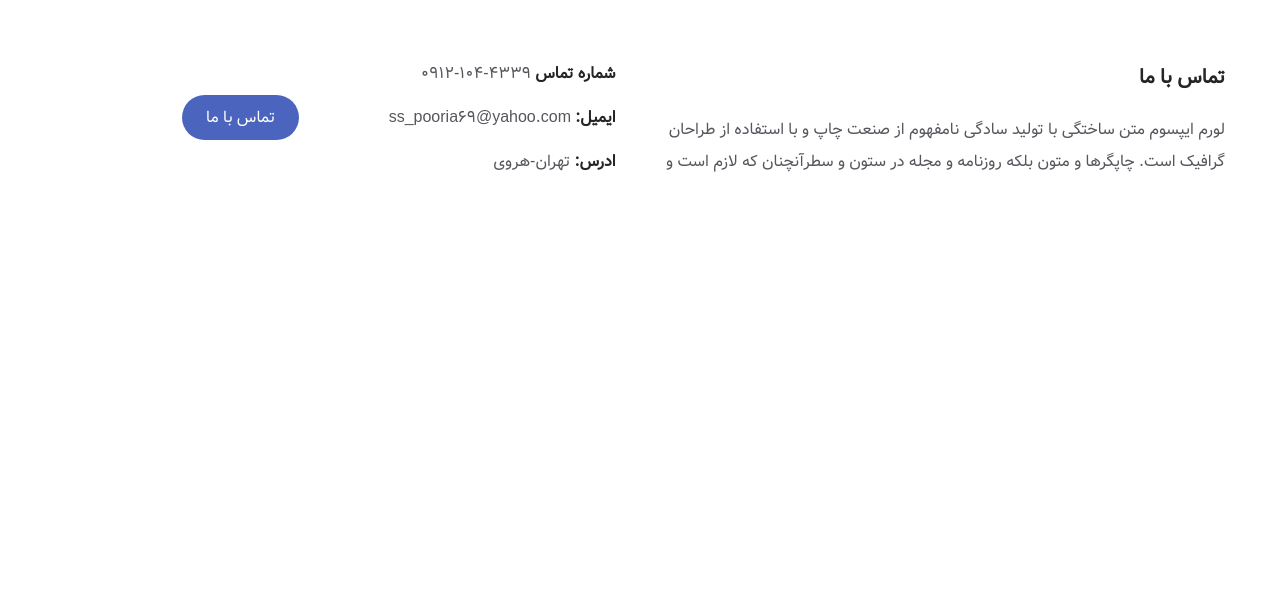
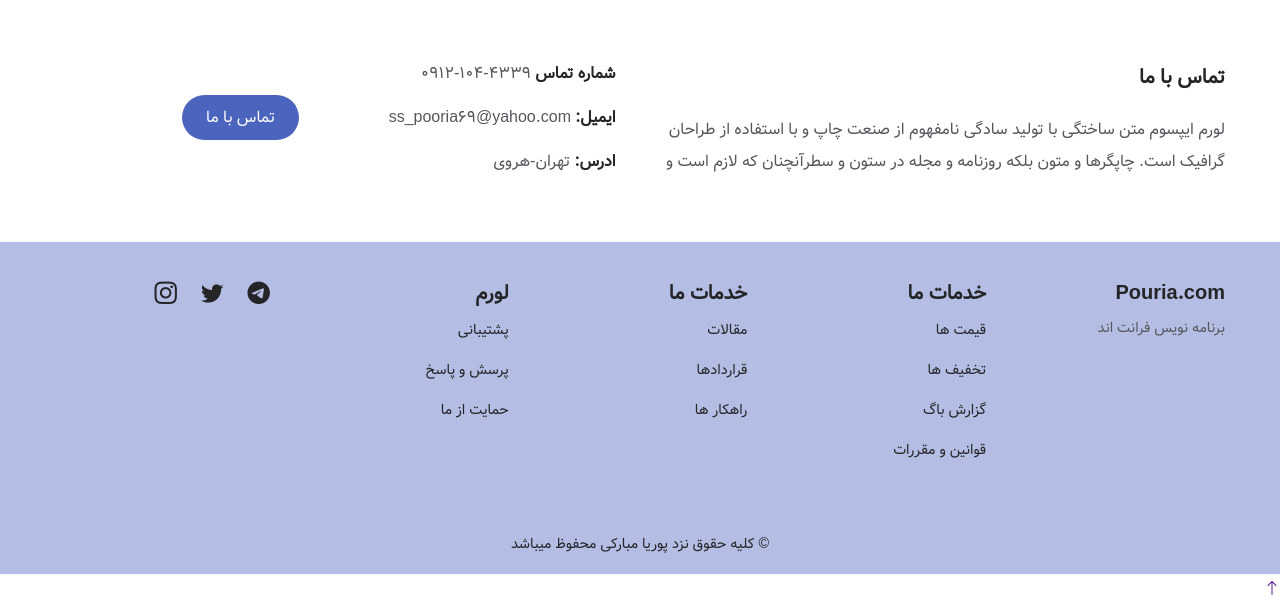
Before and after one commit to pouria-mobaraki/Sass-project, a website: page index.html in a window 1280 px wide. Shown: the part 2322-2928 px from the top of the page. Before the commit the page ends 2564 px from the top, so only its background shows below. Drawn offline with Linux system fonts and the light colour scheme; files whose address does not match are found by name.

Commit message:
add footer

```diff
--- a/index.html
+++ b/index.html
@@ -1,22 +1,22 @@
 <!DOCTYPE html>
 <html dir="rtl" lang="fa">
   <head>
-    <meta charset="UTF-8">
-    <meta name="viewport" content="width=device-width, initial-scale=1.0">
+    <meta charset="UTF-8" />
+    <meta name="viewport" content="width=device-width, initial-scale=1.0" />
     <title>Pouria Sass project</title>
 
     <!-- Bootstrap Icons -->
-    <link rel="stylesheet" href="./css/bootstrap-icons.css">
+    <link rel="stylesheet" href="./css/bootstrap-icons.css" />
     <!-- Css File -->
-    <link rel="stylesheet" href="./css/styles.css">
+    <link rel="stylesheet" href="./css/styles.css" />
   </head>
   <body>
     <header class="header" id="header">
       <nav class="nav container">
         <a class="nav__logo" href="">Pouria.com</a>
 
-            <div class="nav__menu ">
-                <ul class="nav__list ">
+        <div class="nav__menu">
+          <ul class="nav__list">
             <li class="nav__item">
               <a class="nav__link" href="#home">صفحه اصلی</a>
             </li>
@@ -32,8 +32,6 @@
 
             <i class="bi bi-toggle-off"></i>
           </ul>
-
-
         </div>
 
         <div class="nav__toggle">
@@ -47,16 +45,17 @@
     <section class="home section" id="home">
       <div class="home__container container">
         <article class="svg__img home__img">
-            <img src="./images/example-13.svg" alt="">
+          <img src="./images/example-13.svg" alt="" />
         </article>
 
         <article class="home__info">
           <h1 class="home__title">
-                بهترین وبلاگ تخصصی <br>
+            بهترین وبلاگ تخصصی <br />
             <span>پوریا وبلاگ</span>
           </h1>
           <p class="home__description">
-                این وبلاگ مختص به اطلاعات حرفه ای و تخصصی در حوزه تکنولوژی و نرم افزار است
+            این وبلاگ مختص به اطلاعات حرفه ای و تخصصی در حوزه تکنولوژی و نرم
+            افزار است
           </p>
 
           <a href="#" class="button">کلیک کنید</a>
@@ -66,47 +65,43 @@
 
     <section class="about section" id="about">
       <div class="about__container container">
-
         <article class="about__info">
           <h1 class="section__title">
-                   بهترین وبلاگ تخصصی <br>
+            بهترین وبلاگ تخصصی <br />
             <span>درباره ما </span>
           </h1>
           <p class="about__description">
-                   این وبلاگ مختص به اطلاعات حرفه ای و تخصصی در حوزه تکنولوژی و نرم افزار است
+            این وبلاگ مختص به اطلاعات حرفه ای و تخصصی در حوزه تکنولوژی و نرم
+            افزار است
           </p>
 
           <a href="#" class="button">کلیک کنید</a>
         </article>
 
         <article class="svg__img about__img">
-            <img src="./images/example-17.svg" alt="">
+          <img src="./images/example-17.svg" alt="" />
         </article>
-
-
       </div>
     </section>
 
     <section class="support section" id="support">
       <div class="support__container container">
-
         <article class="support__info">
           <h1 class="section__title">
-                   بهترین وبلاگ تخصصی <br>
+            بهترین وبلاگ تخصصی <br />
             <span>پشتیبانی </span>
           </h1>
           <p class="support__description">
-                   این وبلاگ مختص به اطلاعات حرفه ای و تخصصی در حوزه تکنولوژی و نرم افزار است
+            این وبلاگ مختص به اطلاعات حرفه ای و تخصصی در حوزه تکنولوژی و نرم
+            افزار است
           </p>
 
           <a href="#" class="button">کلیک کنید</a>
         </article>
 
         <article class="svg__img support__img">
-            <img src="./images/example-28.svg" alt="">
+          <img src="./images/example-28.svg" alt="" />
         </article>
-
-
       </div>
     </section>
 
@@ -116,7 +111,7 @@
       <div class="services__container container">
         <article class="services__info">
           <h3 class="services__title">لورم اپیسوم</h3>
-                <i class="services__icon bi bi-browser-chrome" ></i>
+          <i class="services__icon bi bi-browser-chrome"></i>
           <p class="services__description">
             لورم اپیسوم ساختگی با تکنولوژی ساختگی و نا مفهوم
           </p>
@@ -127,7 +122,7 @@
 
         <article class="services__info">
           <h3 class="services__title">لورم اپیسوم</h3>
-                <i class="services__icon bi bi-browser-edge" ></i>
+          <i class="services__icon bi bi-browser-edge"></i>
           <p class="services__description">
             لورم اپیسوم ساختگی با تکنولوژی ساختگی و نا مفهوم
           </p>
@@ -138,7 +133,7 @@
 
         <article class="services__info">
           <h3 class="services__title">لورم اپیسوم</h3>
-                <i class="services__icon bi bi-browser-firefox" ></i>
+          <i class="services__icon bi bi-browser-firefox"></i>
           <p class="services__description">
             لورم اپیسوم ساختگی با تکنولوژی ساختگی و نا مفهوم
           </p>
@@ -153,16 +148,14 @@
       <div class="app__container container">
         <article class="app__info">
           <h2 class="app__title section__title-container">
-               لورم اپیسوم ساختگی <br> <span>برنامه ها</span>
+            لورم اپیسوم ساختگی <br />
+            <span>برنامه ها</span>
           </h2>
 
           <p class="app__description">
-                لورم ایپسوم متن ساختگی
-                با تولید سادگی نامفهوم از صنعت چاپ،
-                 و با استفاده از طراحان گرافیک است،
-                 چاپگرها و متون بلکه روزنامه
-                 و مجله در ستون و سطرآنچنان که لازم است،
-                 و برای شرایط فعلی تکنولوژی مورد نیاز،
+            لورم ایپسوم متن ساختگی با تولید سادگی نامفهوم از صنعت چاپ، و با
+            استفاده از طراحان گرافیک است، چاپگرها و متون بلکه روزنامه و مجله در
+            ستون و سطرآنچنان که لازم است، و برای شرایط فعلی تکنولوژی مورد نیاز،
           </p>
 
           <div class="app__buttons">
@@ -178,7 +171,7 @@
         </article>
 
         <article class="svg__img app__img">
-                <img class="app__image" src="./images/IMG_6309.JPG" alt="">
+          <img class="app__image" src="./images/IMG_6309.JPG" alt="" />
         </article>
       </div>
     </section>
@@ -188,9 +181,9 @@
         <article>
           <h2 class="section__title-center">تماس با ما</h2>
           <p class="contact__description">
-                    لورم ایپسوم متن ساختگی با تولید سادگی نامفهوم از صنعت چاپ و
-                     با استفاده از طراحان گرافیک است. چاپگرها
-                     و متون بلکه روزنامه و مجله در ستون و سطرآنچنان که لازم است و
+            لورم ایپسوم متن ساختگی با تولید سادگی نامفهوم از صنعت چاپ و با
+            استفاده از طراحان گرافیک است. چاپگرها و متون بلکه روزنامه و مجله در
+            ستون و سطرآنچنان که لازم است و
           </p>
         </article>
 
@@ -208,8 +201,6 @@
               ادرس:
               <span class="contact__information">تهران-هروی</span>
             </li>
-
-
           </ul>
         </article>
 
@@ -221,6 +212,51 @@
       </div>
     </section>
 
+    <footer class="footer section">
+      <div class="footer__container container">
+        <article class="footer__content">
+          <a href="#" class="footer__logo">Pouria.com</a>
+          <p class="footer__description">برنامه نویس فرانت اند</p>
+        </article>
+        <article class="footer__content">
+          <h3 class="footer__title">خدمات ما</h3>
+          <ul class="footer__links">
+            <li><a href="" class="footer__link">قیمت ها</a></li>
+            <li><a href="" class="footer__link">تخفیف ها</a></li>
+            <li><a href="" class="footer__link">گزارش باگ</a></li>
+            <li><a href="" class="footer__link">قوانین و مقررات</a></li>
+          </ul>
+        </article>
+        <article class="footer__content">
+          <h3 class="footer__title">خدمات ما</h3>
+          <ul class="footer__links">
+            <li><a href="" class="footer__link">مقالات</a></li>
+            <li><a href="" class="footer__link"> قراردادها</a></li>
+            <li><a href="" class="footer__link"> راهکار ها </a></li>
+          </ul>
+        </article>
+        <article class="footer__content">
+          <h3 class="footer__title">لورم</h3>
+          <ul class="footer__links">
+            <li><a href="" class="footer__link">پشتیبانی</a></li>
+            <li><a href="" class="footer__link"> پرسش و پاسخ</a></li>
+            <li><a href="" class="footer__link"> حمایت از ما </a></li>
+          </ul>
+        </article>
+        <article class="footer__social">
+          <a href="" class="footer__social-link"><i class="bi bi-telegram"></i></a>
+          <a href="" class="footer__social-link"><i class="bi bi-twitter"></i></a>
+          <a href="" class="footer__social-link"><i class="bi bi-instagram"></i></a>
+        </article>
+      </div>
+
+      <p class="footer__copy">&#169; کلیه حقوق نزد پوریا مبارکی محفوظ میباشد</p>
+    </footer>
+
+    <a href="" class="scrollup">
+        <i class="scrollup__icon bi bi-arrow-up"></i>
+    </a>
+
     <script src="./js/app.js"></script>
   </body>
 </html>
--- /dev/null
+++ b/scss/components/_footer.scss
@@ -0,0 +1,45 @@
+.footer {
+   background: var(--primary-color-lighten);
+   padding-top: 2rem;
+
+    &__container {
+       row-gap: 2rem;
+    }
+    &__logo,&__title {
+        font-size: 1.25rem;
+        font-weight: bold;
+    }
+    &__logo {
+        margin-bottom: 0.75rem;
+        color: var(--title-color);
+    }
+
+    &__description,&__link {
+        font-size: .9rem;
+    }
+    &__link {
+        color: var(--title-color);
+    }
+
+    &__links {
+        display: grid;
+        row-gap: .5rem;
+    }
+
+    &__social {
+        display: flex;
+        column-gap: 1.5rem;
+
+        &-link {
+            font-size: 1.25rem;
+            color: var(--title-color);
+        }
+    }
+
+&__copy {
+    margin-top: 4rem;
+    text-align: center;
+    font-size: .9rem;
+    color: var(--title-color);
+}
+}
--- a/scss/components/_mediaqueries.scss
+++ b/scss/components/_mediaqueries.scss
@@ -16,6 +16,10 @@
         grid-template-columns: repeat(2,1fr);
         align-items: center;
 
+    }
+
+    .footer__container {
+        grid-template-columns: repeat(2,1fr);
     }
     .home__img {
         order: 1;
@@ -110,4 +114,12 @@
     .contact__container {
         grid-template-columns: 3fr 1.5fr 1.25fr;
     }
+
+    .footer__container {
+        grid-template-columns: repeat(5,1fr);
+    }
+
+    .footer__social-link{
+font-size: 1.4rem;
+    }
   }
--- /dev/null
+++ b/scss/components/_scroll.scss
@@ -0,0 +1,8 @@
+.about {
+    &__container {
+        gap: 2rem;
+    }
+    &__info {
+        text-align: center;
+    }
+}
--- a/scss/styles.scss
+++ b/scss/styles.scss
@@ -9,4 +9,5 @@
 @import "components/services";
 @import "components/app";
 @import "components/contact";
+@import "components/footer";
 @import "components/mediaqueries";
```
Also changed, not shown: css/styles.css, images/IMG_6065.JPG (added), images/po8.JPG (added), 1 other file. Lines whose indentation alone changed are shown as unchanged.
